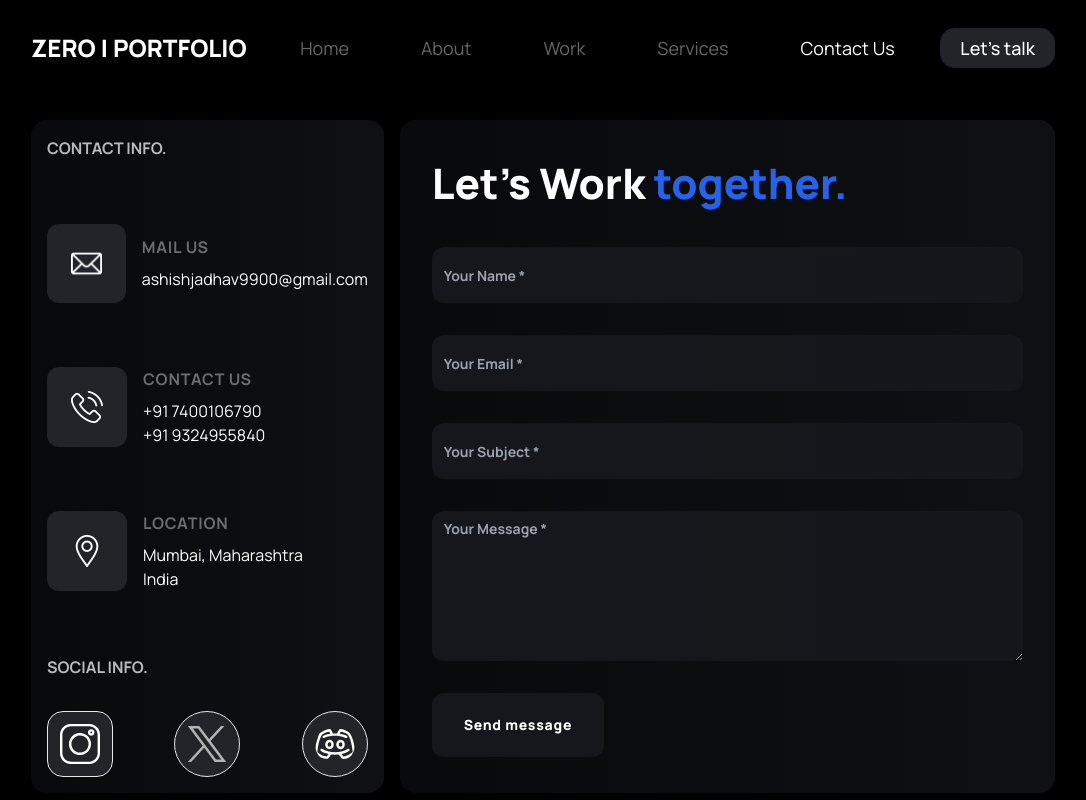
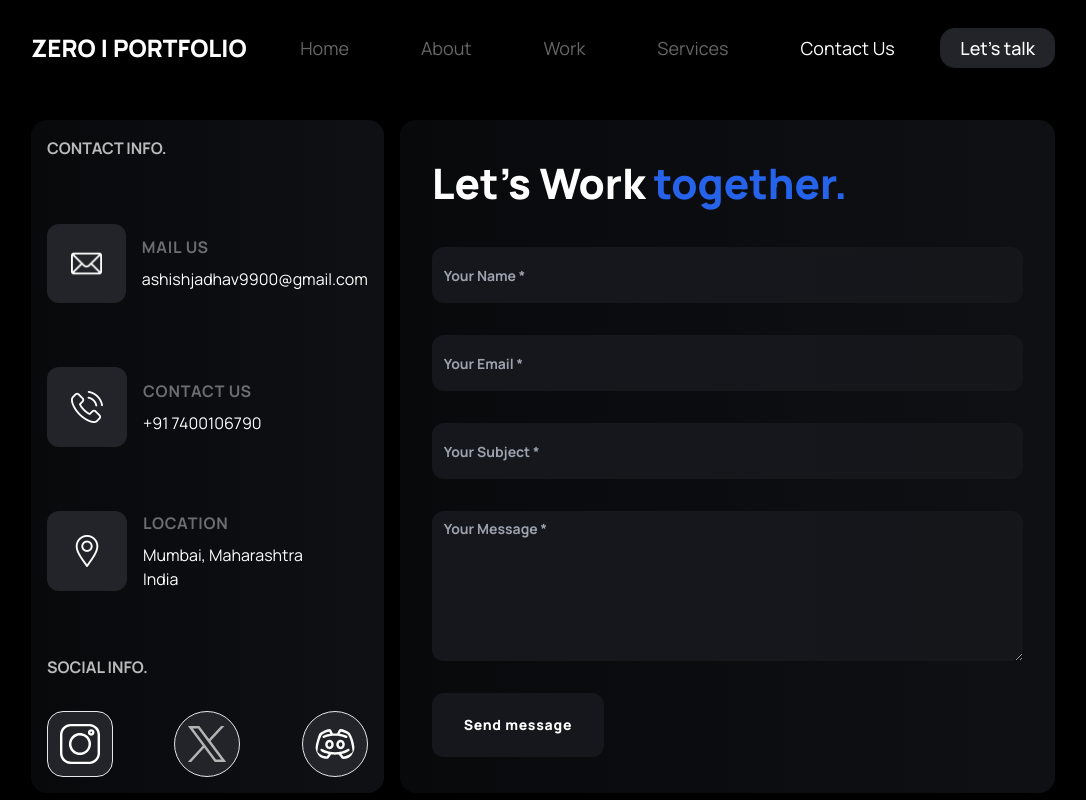
Before and after one commit to Ashish1022/ZERO-PORTFOLIO, a Next.js app: page /contact in a window 1280 px wide. Shown: the top 800 px of the page, without its empty margins (97-1183 px from the left). Built offline with nearby package versions, Linux system fonts and the light colour scheme; no server answers.

Commit message:
contact info

```diff
--- a/app/(site)/contact/page.tsx
+++ b/app/(site)/contact/page.tsx
@@ -84,7 +84,7 @@ const Contact = () => {
           <h1 className='font-bold text-white-2 mb-16'>CONTACT INFO.</h1>
           <div className='flex flex-col gap-16'>
             <ContactBox image='/mail.png' name='MAIL US' info1='ashishjadhav9900@gmail.com' />
-            <ContactBox image='/phone.png' name='CONTACT US' info1='+91 7400106790' info2='+91 9324955840' />
+            <ContactBox image='/phone.png' name='CONTACT US' info1='+91 7400106790' />
             <ContactBox image='/location.png' name='LOCATION' info1='Mumbai, Maharashtra' info2='India' />
           </div>
           <h1 className='font-bold text-white-2 mt-16 mb-8'>SOCIAL INFO.</h1>
```
